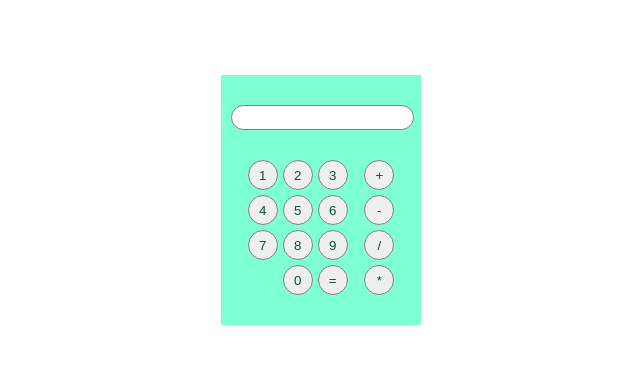
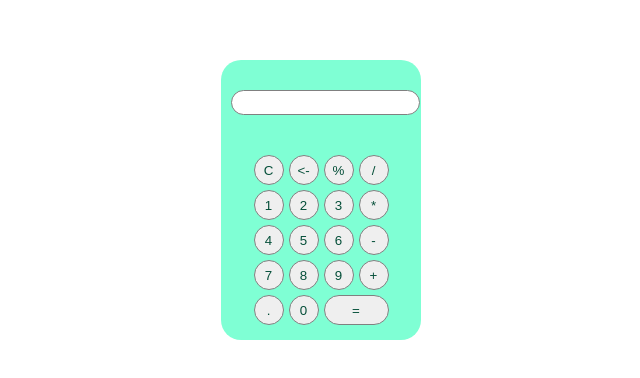
Before and after one commit to ratatui-ana/calculadora, a plain HTML site: page index.html in a window 1280 px wide. Shown: the part 200-578 px from the top of the page, without its empty margins (319-959 px from the left). Drawn offline with Linux system fonts and the light colour scheme.

Commit message:
js funcionando

```diff
--- a/index.html
+++ b/index.html
@@ -1,5 +1,6 @@
 <!DOCTYPE html>
 <html lang="pt-br">
+
 <head>
     <meta charset="UTF-8">
     <meta http-equiv="X-UA-Compatible" content="IE=edge">
@@ -7,35 +8,38 @@
     <title>Calculadora</title>
     <link rel="stylesheet" href="style.css">
 </head>
+
 <body>
     <div class="container">
         <div class="visor">
-            <input type="text" class="inp" readonly>
+            <input type="text" class="visorzinho" id="visor" readonly />
         </div>
         <div class="buttons">
-        <div class="teclas__num">
-            <button class="num">1</button>
-            <button class="num">2</button>
-            <button class="num">3</button>
-            <button class="num">4</button>
-            <button class="num">5</button>
-            <button class="num">6</button>
-            <button class="num">7</button>
-            <button class="num">8</button>
-            <button class="num">9</button>
-            <button class="num zero">0</button>
-            <button class="igual op">=</button>
+            <div class="teclas__num">
+
+                <button class="clear op" onclick="clean()">C</button>
+                <button class="backsp op" onclick="backs()"><-</button>
+                        <button class="perc op">%</button>
+                        <button class="divi op" onclick="insert('/')">/</button>
+                        <button class="num" onclick="insert('1')">1</button>
+                        <button class="num" onclick="insert('2')">2</button>
+                        <button class="num" onclick="insert('3')">3</button>
+                        <button class="mult op" onclick="insert('*')">*</button>
+                        <button class="num" onclick="insert('4')">4</button>
+                        <button class="num" onclick="insert('5')">5</button>
+                        <button class="num" onclick="insert('6')">6</button>
+                        <button class="sub op" onclick="insert('-')">-</button>
+                        <button class="num" onclick="insert('7')">7</button>
+                        <button class="num" onclick="insert('8')">8</button>
+                        <button class="num" onclick="insert('9')">9</button>
+                        <button class="sum op" onclick="insert('+')">+</button>
+                        <button class="num" onclick="insert('.')">.</button>
+                        <button class="num zero" onclick="insert('0')">0</button>
+                        <button class="igual op" onclick="result()">=</button>
+
         </div>
-        <div class="operacoes">
-            <button class="sum op">+</button>
-            <button class="sub op">-</button>
-            <button class="divi op">/</button>
-            <button class="mult op">*</button>
-        </div>
+    </div>
+    <script src="main.js"></script>
+</body>
 
-
-
-    </div>
-</div>
-</body>
 </html>
--- a/main.js
+++ b/main.js
@@ -0,0 +1,19 @@
+function insert(num){
+    var numero = document.getElementById("visor").value;
+    document.getElementById("visor").value = numero + num;
+}
+function clean(){
+    document.getElementById("visor").value = "";
+}
+function backs(){
+    var resultado = document.getElementById("visor").value;
+    document.getElementById("visor").value = resultado.substring(0, resultado.length -1);
+}
+function result(){
+ var resultado = document.getElementById("visor").value;
+ if(resultado){
+    document.getElementById("visor").value = eval(resultado)
+ } else {
+    document.getElementById("visor").value = "Nada a calcular"
+ }
+}
--- a/style.css
+++ b/style.css
@@ -11,17 +11,19 @@ body{
     align-items: center;
 }
 .container{
-    height: 250px;
+    height: 280px;
     width: 200px;
     background-color: aquamarine;
+    border-radius: 20px;
 }
-.visor{
+.visorzinho{
     margin: 30px 10px 10px 10px;
-}
-.inp{
     border-radius: 20px;
+    padding: 3px 10px 3px 0px;
     height: 25px;
     border: 1px solid grey;
+    background-color: #fff;
+    text-align: right;
 }
 .buttons{
     display: flex;
@@ -30,29 +32,20 @@ body{
 }
 .teclas__num{
     display: grid;
-    grid-template-columns: 30px 30px 30px;
-    grid-template-rows: 30px 30px 30px 30px;
+    grid-template-columns: 30px 30px 30px 30px;
+    grid-template-rows: 30px 30px 30px 30px 30px;
     grid-column-gap: 5px;
     grid-row-gap: 5px;
+
 }
-.teclas__num .zero{
-    grid-column-start: 2;
-    grid-column-end: 2;
-}
-.num{
+.num, .op{
     border-radius: 50px;
     border: 1px solid grey;
     color: rgb(5, 79, 57);
+    cursor: pointer;
 }
-.op{
-    border-radius: 50px;
-    border: 1px solid grey;
-    color: rgb(5, 79, 57);
+.igual {
+    grid-column-start: 3;
+    grid-column-end: 4;
+    width: 65px;
 }
-.operacoes{
-    display: grid;
-    grid-template-columns: 30px;
-    grid-template-rows: 30px 30px;
-    grid-column-gap: 5px;
-    grid-row-gap: 5px;
-}
```
